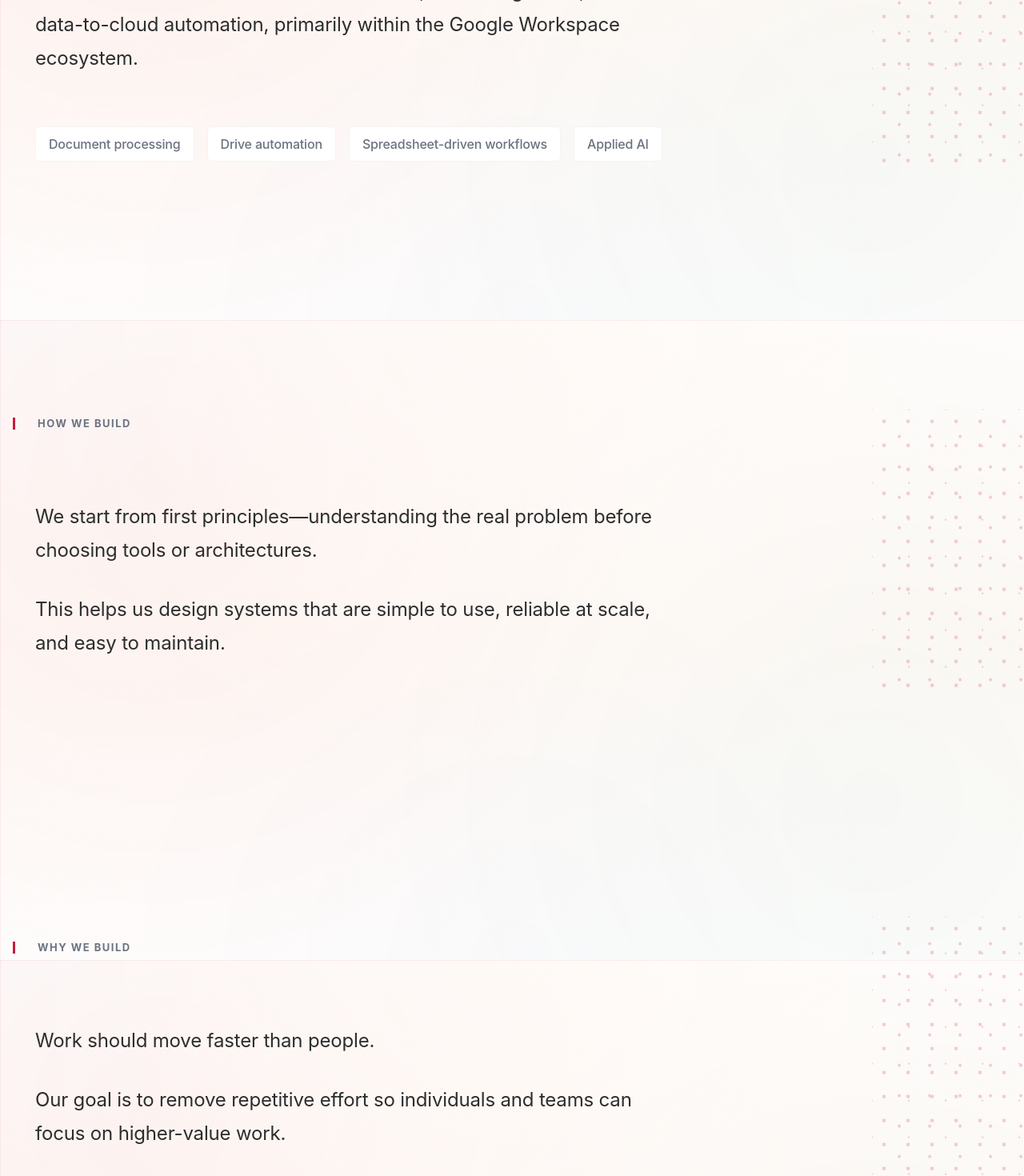
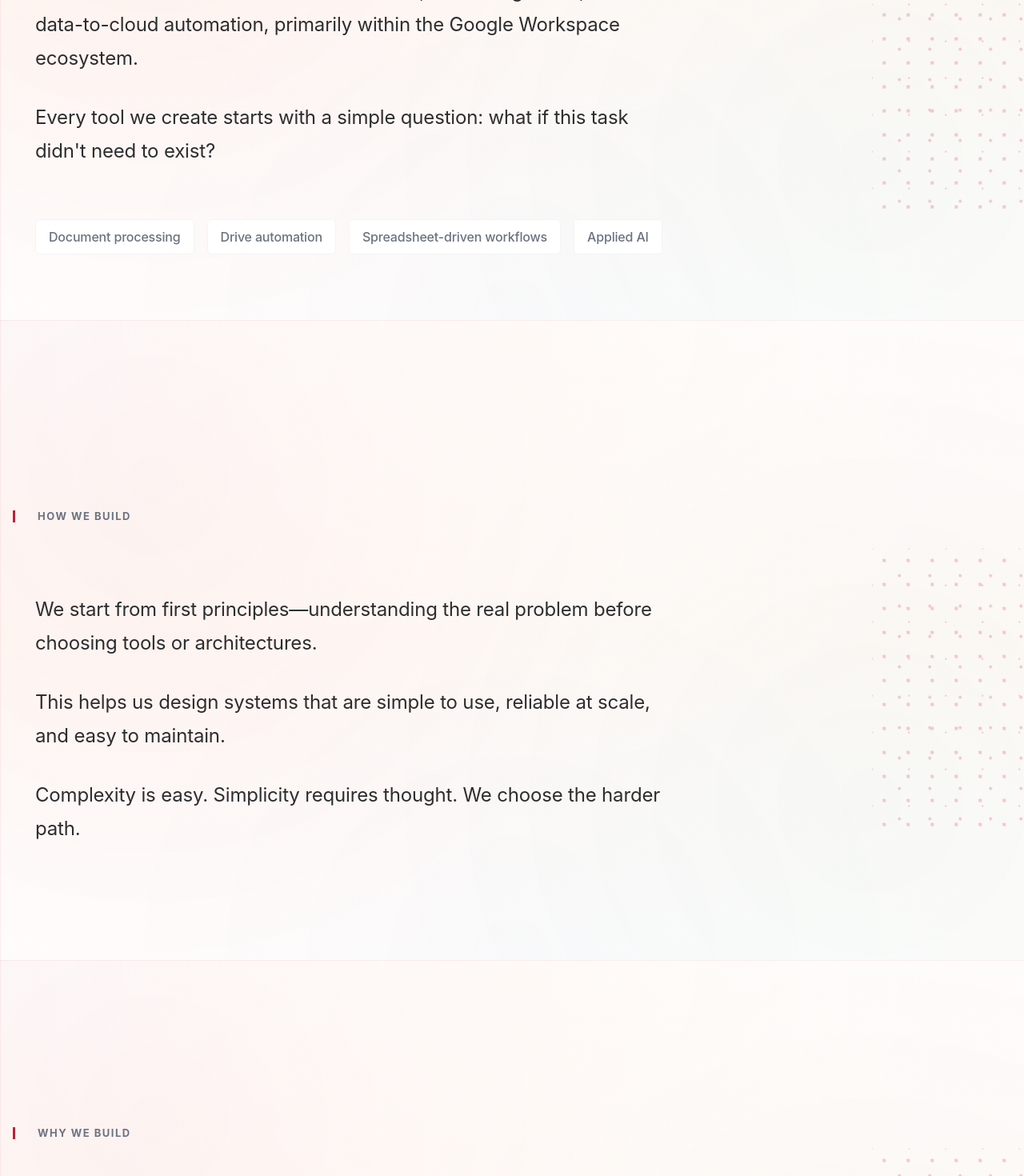
Before and after one commit to docstomarkdown/Thinksolv-website-home, a React (Vite) app: page / in a window 1280 px wide. Shown: the part 1200-2670 px from the top of the page at 80% size. Built offline with nearby package versions, Linux system fonts and the light colour scheme; a web font is replaced by a local one.

Commit message:
Improved Text

```diff
--- a/src/components/HowWeBuild.jsx
+++ b/src/components/HowWeBuild.jsx
@@ -12,6 +12,9 @@ const HowWeBuild = () => {
                 <p className="section-text">
                     This helps us design systems that are simple to use, reliable at scale, and easy to maintain.
                 </p>
+                <p className="section-text">
+                    Complexity is easy. Simplicity requires thought. We choose the harder path.
+                </p>
             </div>
         </section>
     );
--- a/src/components/WhatWeBuild.jsx
+++ b/src/components/WhatWeBuild.jsx
@@ -8,6 +8,9 @@ const WhatWeBuild = () => {
             <div className="section-content">
                 <p className="section-text">
                     We build software for document workflows, file management, and data-to-cloud automation, primarily within the Google Workspace ecosystem.
+                </p>
+                <p className="section-text">
+                    Every tool we create starts with a simple question: what if this task didn't need to exist?
                 </p>
                 <div className="micro-list">
                     <span className="micro-list-item">Document processing</span>
--- a/src/components/WhyWeBuild.jsx
+++ b/src/components/WhyWeBuild.jsx
@@ -12,6 +12,9 @@ const WhyWeBuild = () => {
                 <p className="section-text">
                     Our goal is to remove repetitive effort so individuals and teams can focus on higher-value work.
                 </p>
+                <p className="section-text">
+                    When software disappears into the background, that's when it's working best.
+                </p>
             </div>
         </section>
     );
```
